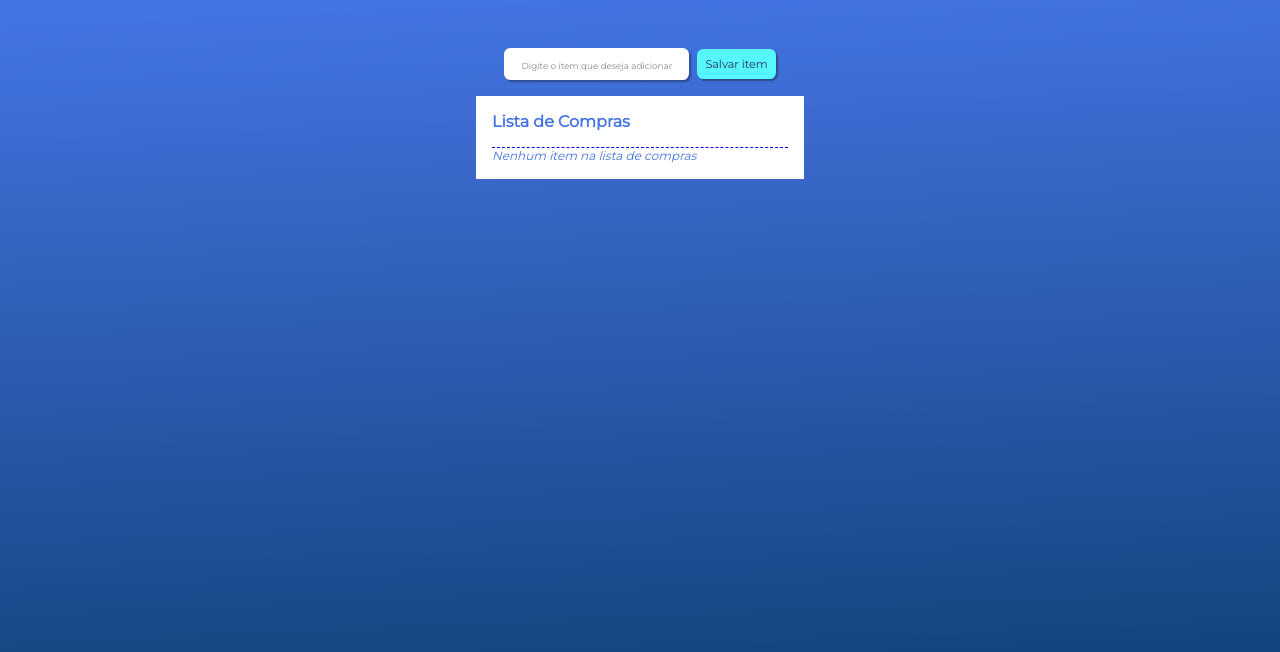
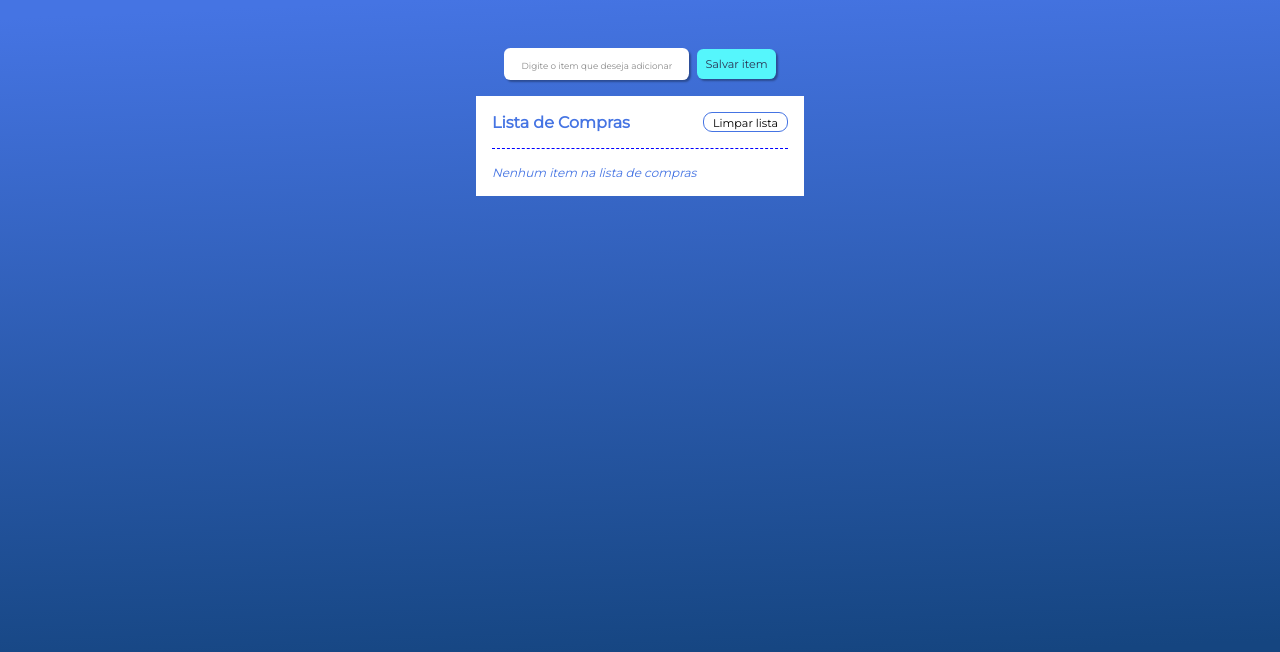
Before and after one commit to rachelpizane/alura-ciclo-vida-angular, an Angular app: page / in a window 1280 px wide. Shown: the top 652 px of the page. Built offline with nearby package versions, Linux system fonts and the light colour scheme; a web font is replaced by a local one.

Commit message:
feat: incluido a logica de limpeza de todos os itens

```diff
--- a/src/app/app.component.css
+++ b/src/app/app.component.css
@@ -16,10 +16,25 @@
 }
 
 .lista h4 {
+  color: #4574E3;
+}
+
+.header-lista {
+  align-items: center;
   border-bottom: 1px solid blue;
+  border-style: none none dashed none;
+  display: flex;
+  justify-content: space-between;
   padding-bottom: 1rem;
-  border-style: none none dashed none;
-  color: #4574E3;
+  margin-bottom: 1rem;
+}
+
+.btn-header {
+  background-color: transparent;
+  border: 1px #4574e3 solid;
+  padding: 1px 9px;
+  border-radius: 9px;
+  cursor: pointer;
 }
 
 .content {
--- a/src/app/app.component.html
+++ b/src/app/app.component.html
@@ -3,9 +3,15 @@
   </app-input>
   <div class="container">
     <div class="lista">
-      <h4>Lista de Compras</h4>
+      <div class="header-lista">
+        <h4 class="title-list">Lista de Compras</h4>
+        <button class="btn-header" (click)="limparLista()">
+          <small>Limpar lista</small>
+        </button>
+      </div>
       <div *ngIf="listaCompras.length !== 0 ; else semItens">
-        <app-item *ngFor="let item of listaCompras" [item]="item" (emitindoItemParaEditar)="editarItem($event)" (emitindoItemParaDeletar)="deletarItem($event)"></app-item>
+        <app-item *ngFor="let item of listaCompras" [item]="item" (emitindoItemParaEditar)="editarItem($event)"
+          (emitindoItemParaDeletar)="deletarItem($event)"></app-item>
       </div>
       <ng-template #semItens>
         <p class="sem-item">Nenhum item na lista de compras</p>
--- a/src/app/app.component.ts
+++ b/src/app/app.component.ts
@@ -1,7 +1,6 @@
+import { ListaDeCompraService } from 'src/app/service/lista-de-compra.service';
 import { Component, DoCheck, OnChanges, OnDestroy, OnInit } from '@angular/core';
 import { Item } from './interfaces/iItem';
-import { ListaDeCompraService } from './service/lista-de-compra.service';
-
 @Component({
   selector: 'app-root',
   templateUrl: './app.component.html',
@@ -35,4 +34,9 @@ export class AppComponent implements OnInit, OnChanges, DoCheck{
   deletarItem(id: number): void {
     this.listaCompraService.deletarItemNaLista(id);
   }
+
+  limparLista(): void {
+    this.listaCompras = [];
+    this.listaCompraService.limparListaDeCompra();
+  }
 }
--- a/src/app/service/lista-de-compra.service.ts
+++ b/src/app/service/lista-de-compra.service.ts
@@ -83,4 +83,7 @@ export class ListaDeCompraService {
   atualizarLocalStorage(): void {
     localStorage.setItem('listaDeCompra', JSON.stringify(this.listaDeCompra));
   }
+
+  limparListaDeCompra(): void {
+    this.listaDeCompra = [];  }
 }
```
